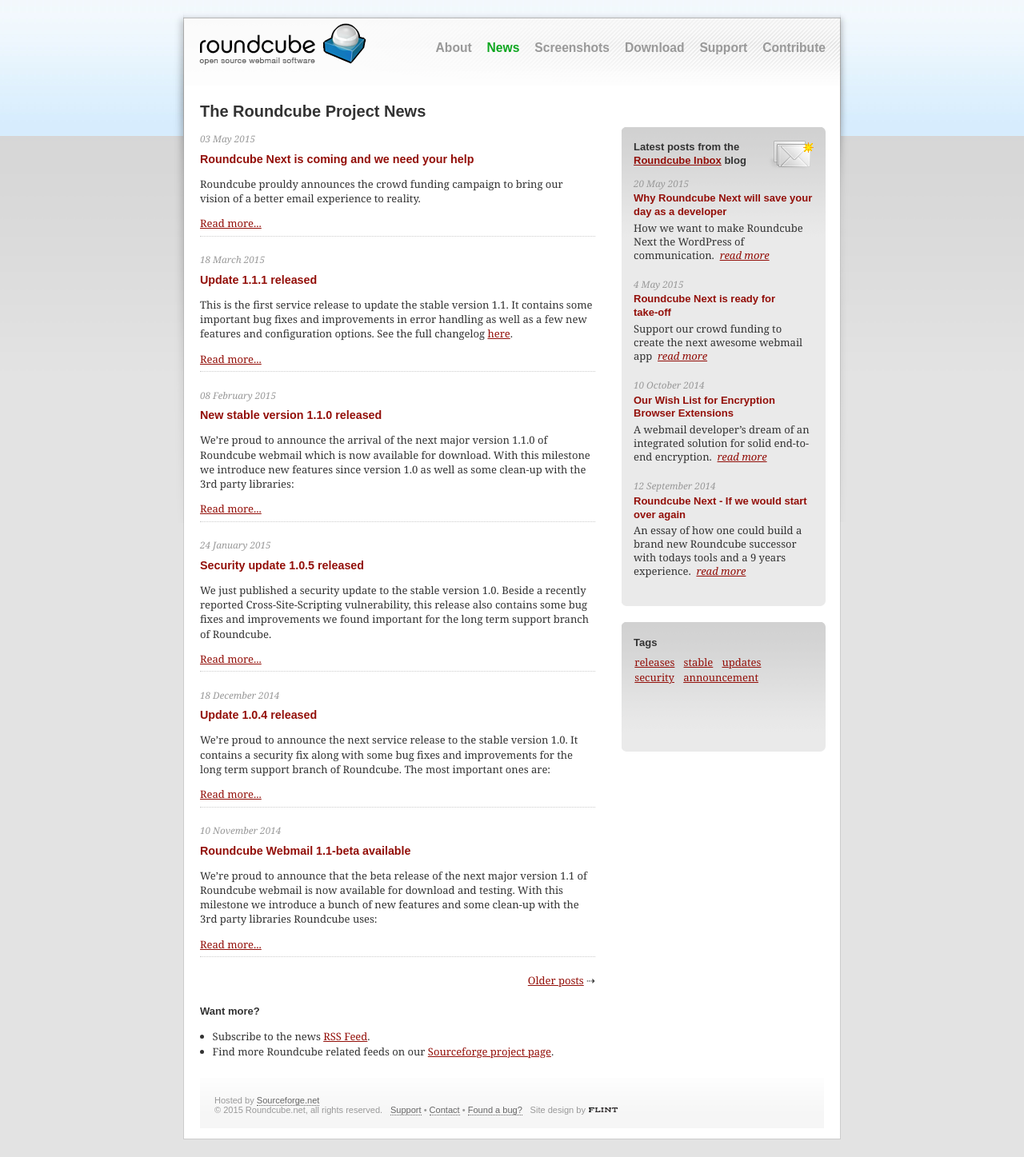
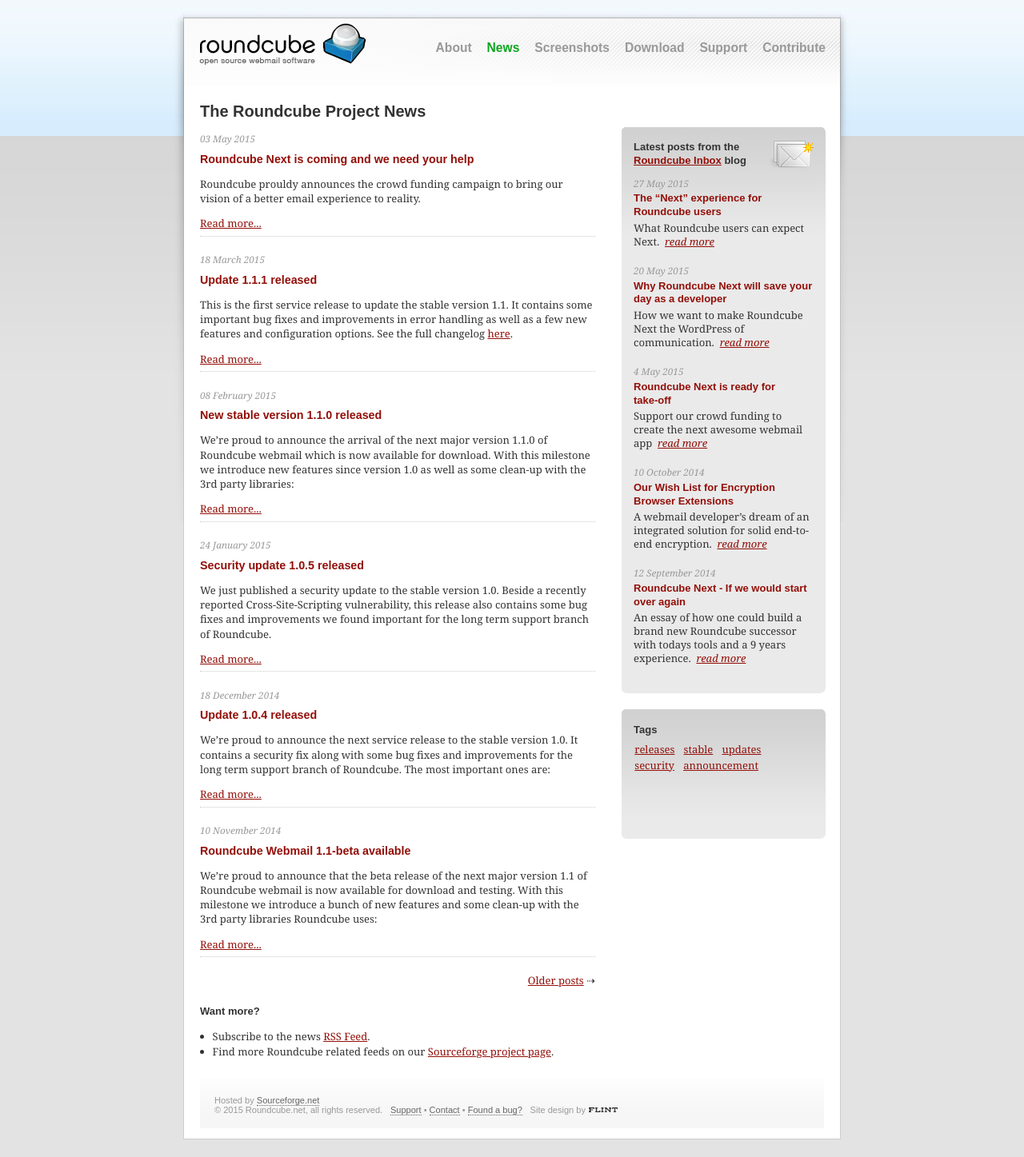
Before and after one commit to roundcube/roundcube.github.com, a Jekyll site: the page built from news/index.html, in a window 1280 px wide. Shown: the whole page at 80% size. Built offline with Jekyll 4.4.1, drawn with Linux system fonts in a browser that asks for light colours; the list of posts is cut into pages by our own code; comment, search, counter and statistics services are not loaded.

Commit message:
Update roundcubeinbox news feed

```diff
--- a/_includes/roundcubeinbox.html
+++ b/_includes/roundcubeinbox.html
@@ -1,5 +1,11 @@
 <h2 class="inboxtitle">Latest posts from the <a href="http://roundcubeinbox.wordpress.com">Roundcube&nbsp;Inbox</a> blog</h2>
 
+<div class="newsitem">
+	<span class="newsdate">27 May 2015</span>
+	<h3><a href="https://roundcubeinbox.wordpress.com/2015/05/27/the-next-experience-for-roundcube-users/" class="newslink">The “Next” experience for Roundcube users</a></h3>
+	<p class="newstext">What Roundcube users can expect Next.
+		&nbsp;<em><a href="https://roundcubeinbox.wordpress.com/2015/05/27/the-next-experience-for-roundcube-users/">read&nbsp;more</a></em></p>
+</div>
 <div class="newsitem">
 	<span class="newsdate">20 May 2015</span>
 	<h3><a href="https://roundcubeinbox.wordpress.com/2015/05/20/why-roundcube-next-will-save-your-day-as-a-developer/" class="newslink">Why Roundcube Next will save your day as a developer</a></h3>
```
